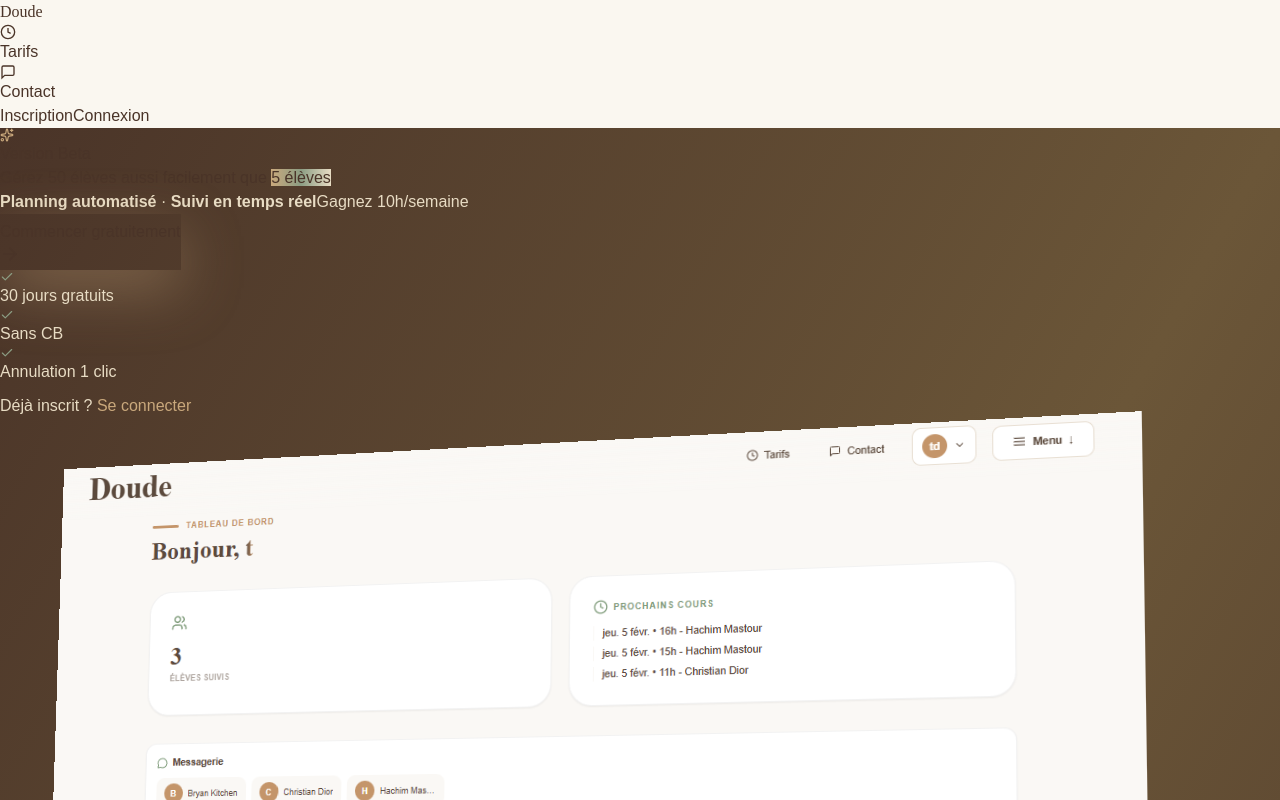
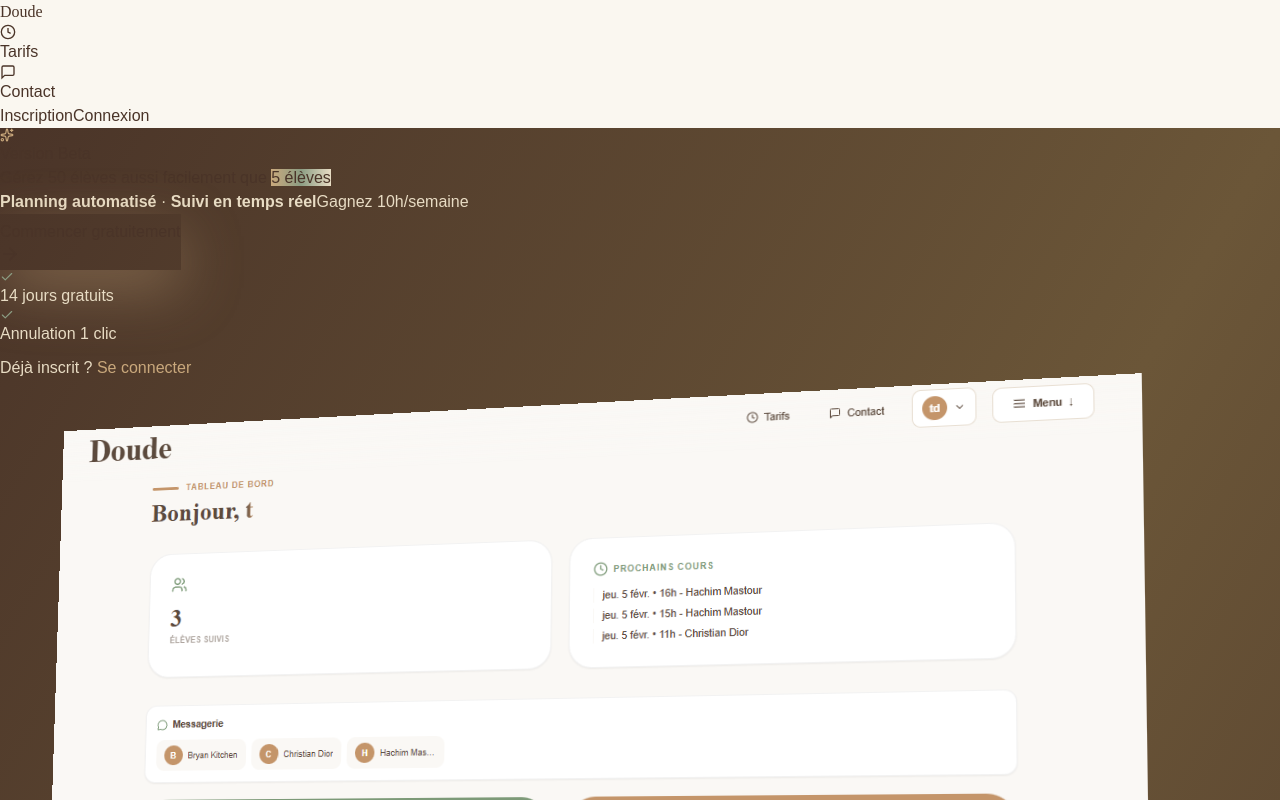
Before and after one commit to theoduffau2510/DOUDE, a React (Vite) app: page / in a window 1280 px wide. Shown: the top 800 px of the page. Built offline with nearby package versions, Linux system fonts and the light colour scheme; no server answers.

Commit message:
ptite modif

```diff
--- a/src/pages/Home.jsx
+++ b/src/pages/Home.jsx
@@ -120,11 +120,7 @@ export default function Home() {
                 <div className="mt-4 flex flex-col sm:flex-row items-center justify-center md:justify-start gap-3 sm:gap-6 text-xs md:text-sm" style={{color: 'var(--sand)'}}>
                   <span className="flex items-center gap-2">
                     <Check size={14} style={{color: 'var(--sage)'}} />
-                    30 jours gratuits
-                  </span>
-                  <span className="flex items-center gap-2">
-                    <Check size={14} style={{color: 'var(--sage)'}} />
-                    Sans CB
+                    14 jours gratuits
                   </span>
                   <span className="flex items-center gap-2">
                     <Check size={14} style={{color: 'var(--sage)'}} />
```
